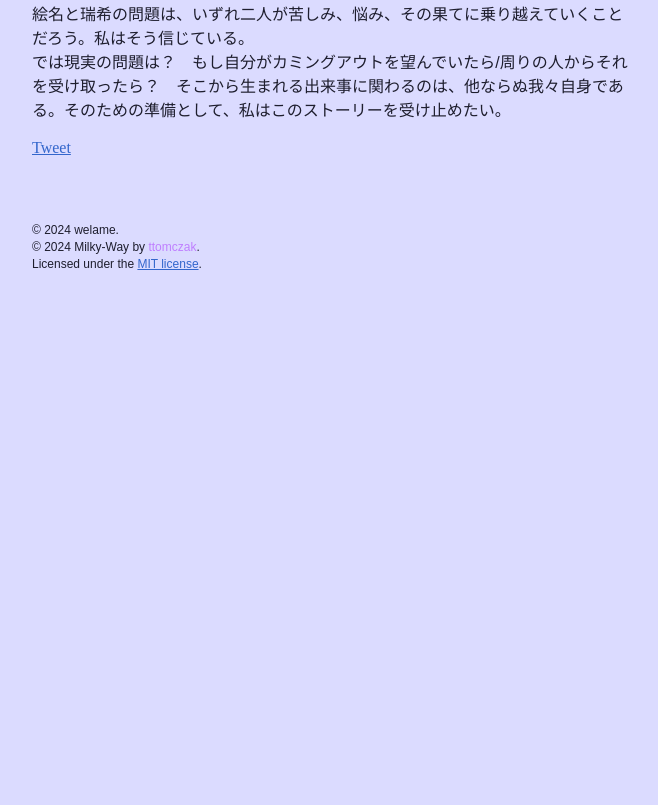
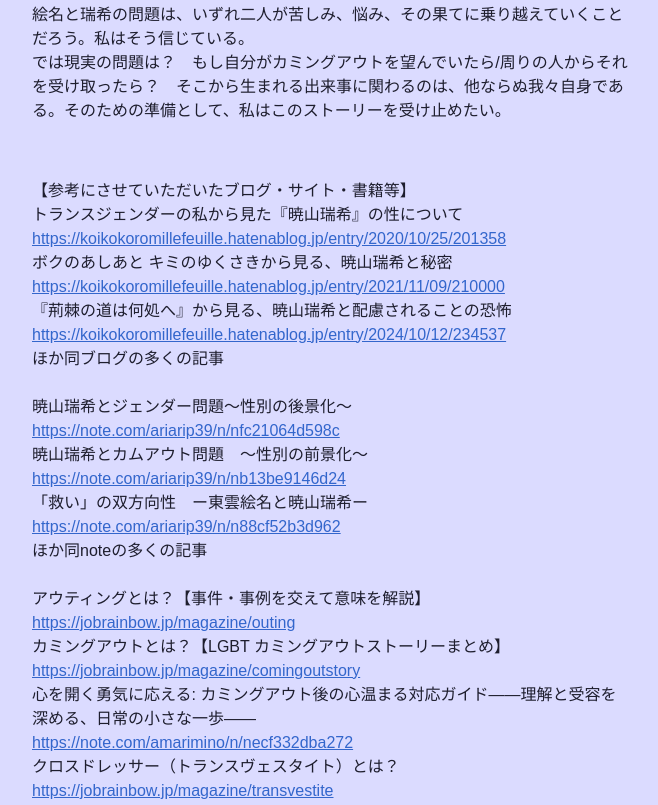
Before and after one commit to welame2929/sites_welch2929, an Astro site: page /article/keikyoku in a window 1280 px wide. Shown: the part 11195-12000 px from the top of the page, without its empty margins (308-966 px from the left). Before the commit the page ends 11531 px from the top, so only its background shows below. Built offline with nearby package versions, Linux system fonts and the light colour scheme; Astro itself is replaced by a stand-in of ours.

Commit message:
new post

```diff
--- a/src/pages/article/keikyoku.astro
+++ b/src/pages/article/keikyoku.astro
@@ -130,6 +130,41 @@ const pageTitle = "プロセカストーリー『荊棘の道は何処へ』感
     <p>トランスジェンダーの自殺率は、そうでない人に比べて極めて高いことが知られている。貧困率についても同様だ。またこのゲームで描かれることはないだろうが、トランス医療を受ける場合は、ホルモン治療をはじめとする多くの医療措置の経済的・健康的リスクなども重大なものとしてのしかかる。それは一回の手術ですぐに変わるようなものではない、長年にわたる地道なプロセスである。到底一時の気の迷いで選べるような道ではない。裏を返せば、人はそれだけ性別という壁を前に切実な苦痛と願いを抱きうるのである。現実の具体的課題にどのような立場で向かい合うにしても、このことだけは、忘れてはならない。</p>
     <p>絵名と瑞希の問題は、いずれ二人が苦しみ、悩み、その果てに乗り越えていくことだろう。私はそう信じている。<br>
         では現実の問題は？　もし自分がカミングアウトを望んでいたら/周りの人からそれを受け取ったら？　そこから生まれる出来事に関わるのは、他ならぬ我々自身である。そのための準備として、私はこのストーリーを受け止めたい。</p>
+    <p><br></p>
+    <p>【参考にさせていただいたブログ・サイト・書籍等】<br>
+        トランスジェンダーの私から見た『暁山瑞希』の性について<br>
+        <a href="https://koikokoromillefeuille.hatenablog.jp/entry/2020/10/25/201358">https://koikokoromillefeuille.hatenablog.jp/entry/2020/10/25/201358</a><br>
+        ボクのあしあと キミのゆくさきから見る、暁山瑞希と秘密<br>
+        <a href="https://koikokoromillefeuille.hatenablog.jp/entry/2021/11/09/210000">https://koikokoromillefeuille.hatenablog.jp/entry/2021/11/09/210000</a><br>
+        『荊棘の道は何処へ』から見る、暁山瑞希と配慮されることの恐怖<br>
+        <a href="https://koikokoromillefeuille.hatenablog.jp/entry/2024/10/12/234537">https://koikokoromillefeuille.hatenablog.jp/entry/2024/10/12/234537</a><br>
+        ほか同ブログの多くの記事<br>
+        <br>
+        暁山瑞希とジェンダー問題〜性別の後景化〜<br>
+        <a href="https://note.com/ariarip39/n/nfc21064d598c">https://note.com/ariarip39/n/nfc21064d598c</a><br>
+        暁山瑞希とカムアウト問題　〜性別の前景化〜<br>
+        <a href="https://note.com/ariarip39/n/nb13be9146d24">https://note.com/ariarip39/n/nb13be9146d24</a><br>
+        「救い」の双方向性　ー東雲絵名と暁山瑞希ー<br>
+        <a href="https://note.com/ariarip39/n/n88cf52b3d962">https://note.com/ariarip39/n/n88cf52b3d962</a><br>
+        ほか同noteの多くの記事<br>
+        <br>
+        アウティングとは？【事件・事例を交えて意味を解説】<br>
+        <a href="https://jobrainbow.jp/magazine/outing">https://jobrainbow.jp/magazine/outing</a><br>
+        カミングアウトとは？【LGBT カミングアウトストーリーまとめ】<br>
+        <a href="https://jobrainbow.jp/magazine/comingoutstory">https://jobrainbow.jp/magazine/comingoutstory</a><br>
+        心を開く勇気に応える: カミングアウト後の心温まる対応ガイド――理解と受容を深める、日常の小さな一歩――<br>
+        <a href="https://note.com/amarimino/n/necf332dba272">https://note.com/amarimino/n/necf332dba272</a><br>
+        クロスドレッサー（トランスヴェスタイト）とは？<br>
+        <a href="https://jobrainbow.jp/magazine/transvestite">https://jobrainbow.jp/magazine/transvestite</a><br>
+        クロスドレッサーとは？なぜ異性装を行うの？<br>
+        <a href="https://iris-lgbt.com/blogs/crossdresser">https://iris-lgbt.com/blogs/crossdresser</a><br>
+        <br>
+        周司あきら、高井ゆと里『トランスジェンダー入門』<br>
+        五月あかり、周司あきら『埋没した世界――トランスジェンダーふたりの往復書簡』<br>
+        田中玲『トランスジェンダー・フェミニズム』<br>
+        <br>
+        友人複数名の感想<br>
+        その他、Twitterのさまざまな感想</p>
 
     <a href="https://twitter.com/share?ref_src=twsrc%5Etfw" class="twitter-share-button" data-text="プロセカストーリー『荊棘の道は何処へ』感想　知り直しと、対等な「優しさ」の模索 - welame&#39;s page" data-show-count="false">Tweet</a><script async src="https://platform.twitter.com/widgets.js" charset="utf-8"></script>
 </Layout>
```
